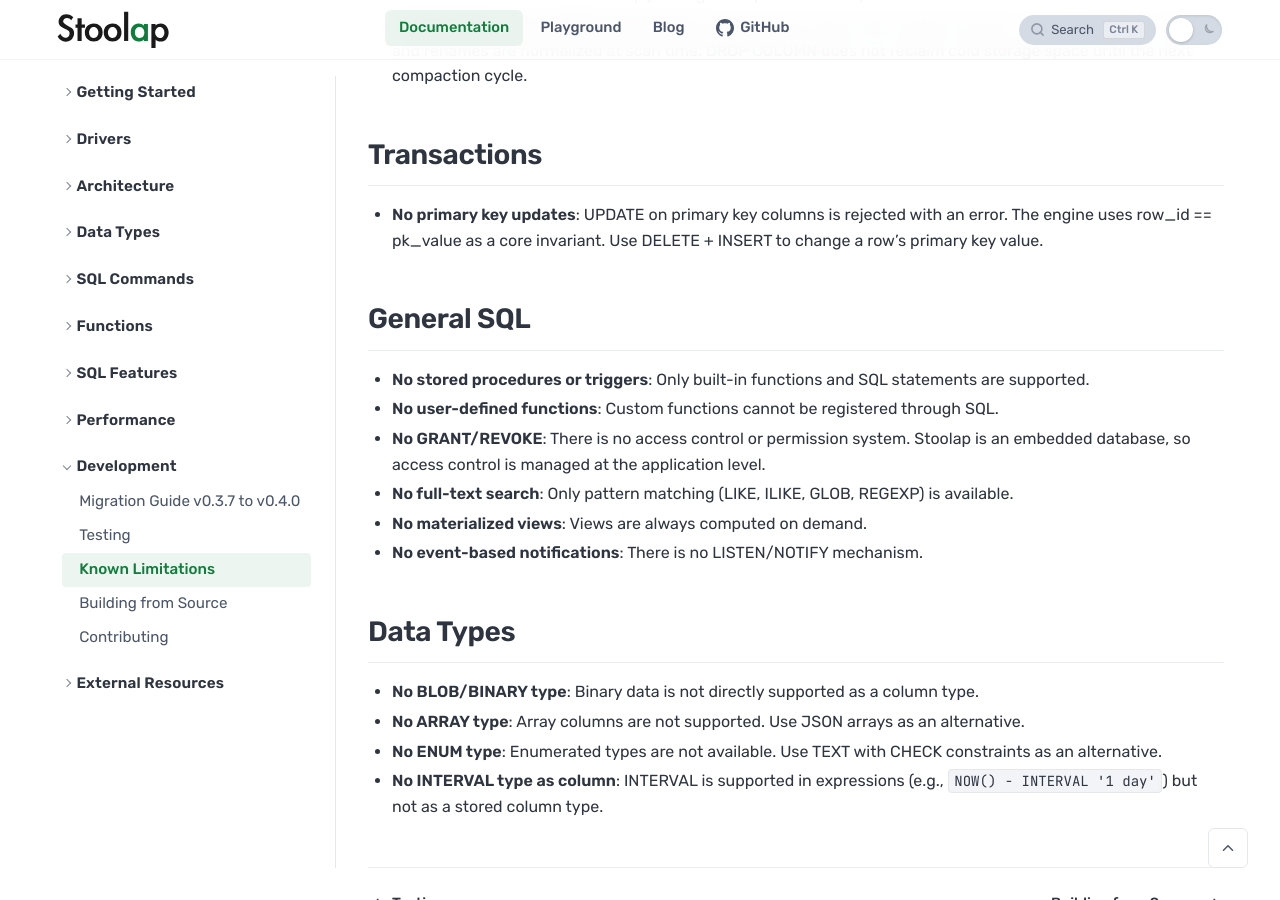
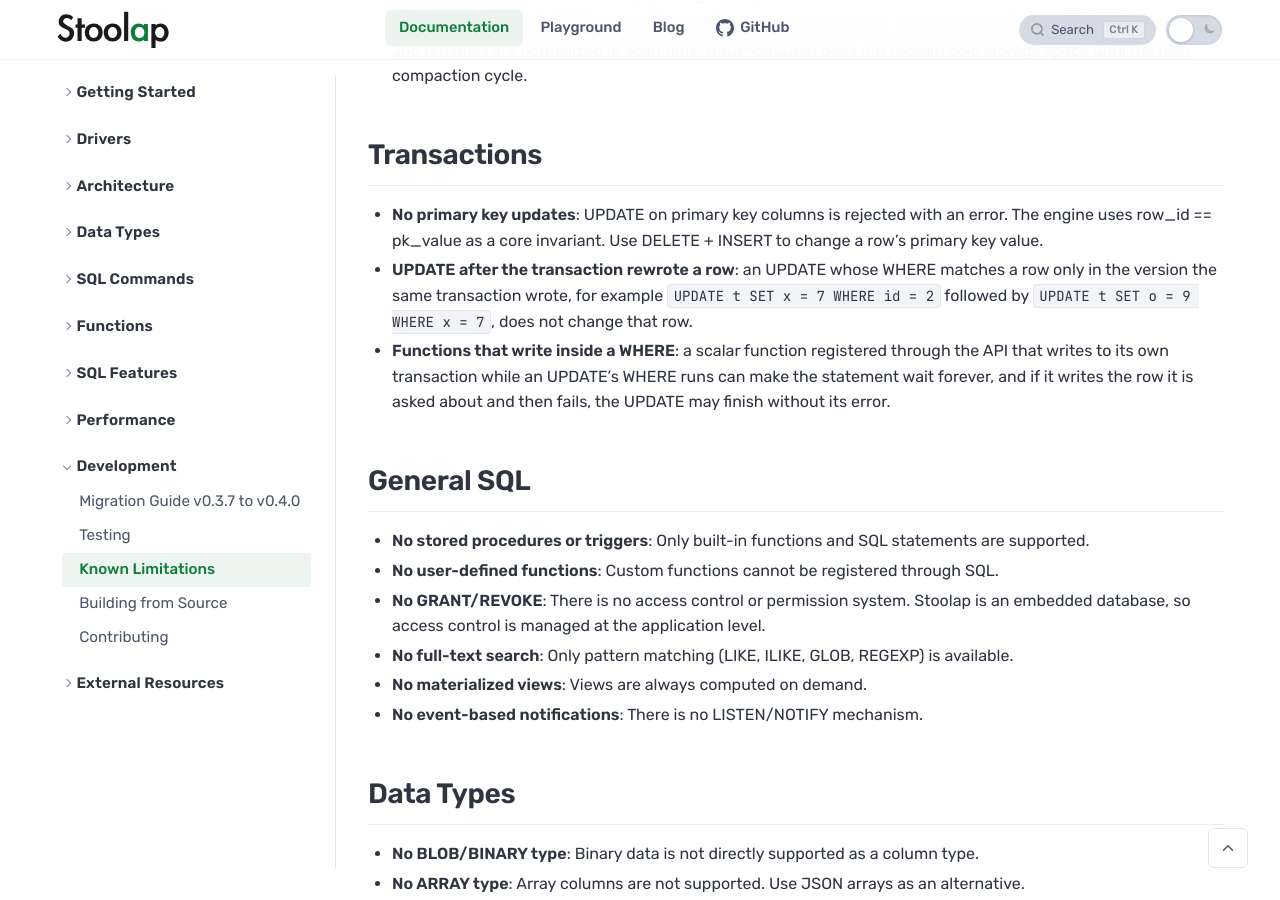
Before and after one commit to stoolap/stoolap, a Jekyll site: the page built from docs/_docs/development/known-limitations.md, in a window 1280 px wide and 900 px high, scrolled down 3344 px. Built offline with Jekyll 4.4.1, drawn with Linux system fonts in a browser that asks for light colours.

Commit message:
List the own-write cases this change leaves open as known limitations
The operators page said an error in a WHERE always fails the statement,
but two cases left to #539 do not hold that: a function that writes to
its own transaction inside an UPDATE's WHERE can wait forever or lose its
error, and an UPDATE misses a row the same transaction rewrote to match.
Both are now known limitations, and the operators page points there.

```diff
--- a/docs/_docs/development/known-limitations.md
+++ b/docs/_docs/development/known-limitations.md
@@ -94,6 +94,8 @@ These are deliberate design decisions, not bugs:
 ## Transactions
 
 - **No primary key updates**: UPDATE on primary key columns is rejected with an error. The engine uses row_id == pk_value as a core invariant. Use DELETE + INSERT to change a row's primary key value.
+- **UPDATE after the transaction rewrote a row**: an UPDATE whose WHERE matches a row only in the version the same transaction wrote, for example `UPDATE t SET x = 7 WHERE id = 2` followed by `UPDATE t SET o = 9 WHERE x = 7`, does not change that row.
+- **Functions that write inside a WHERE**: a scalar function registered through the API that writes to its own transaction while an UPDATE's WHERE runs can make the statement wait forever, and if it writes the row it is asked about and then fails, the UPDATE may finish without its error.
 
 ## General SQL
 
```
Also changed, not shown: docs/_docs/sql-features/operators-expressions.md (+1 -1 lines).
